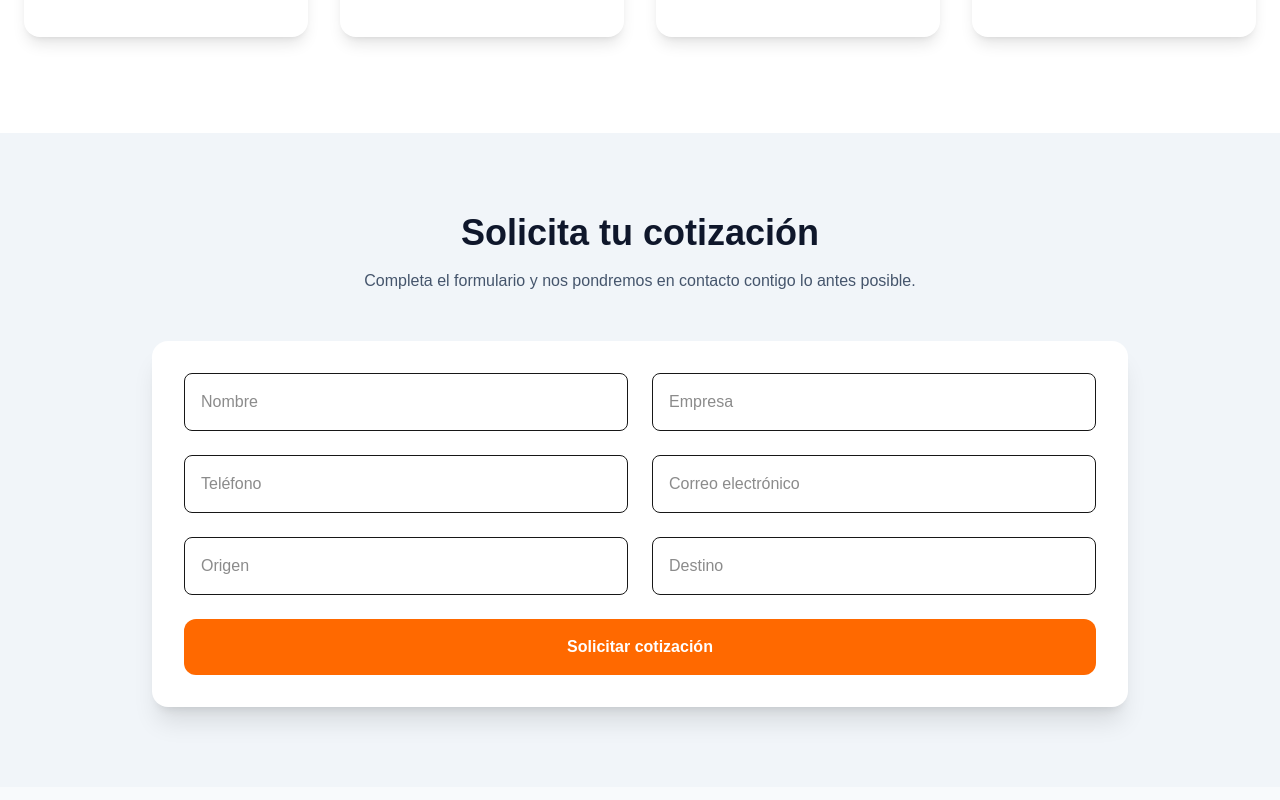
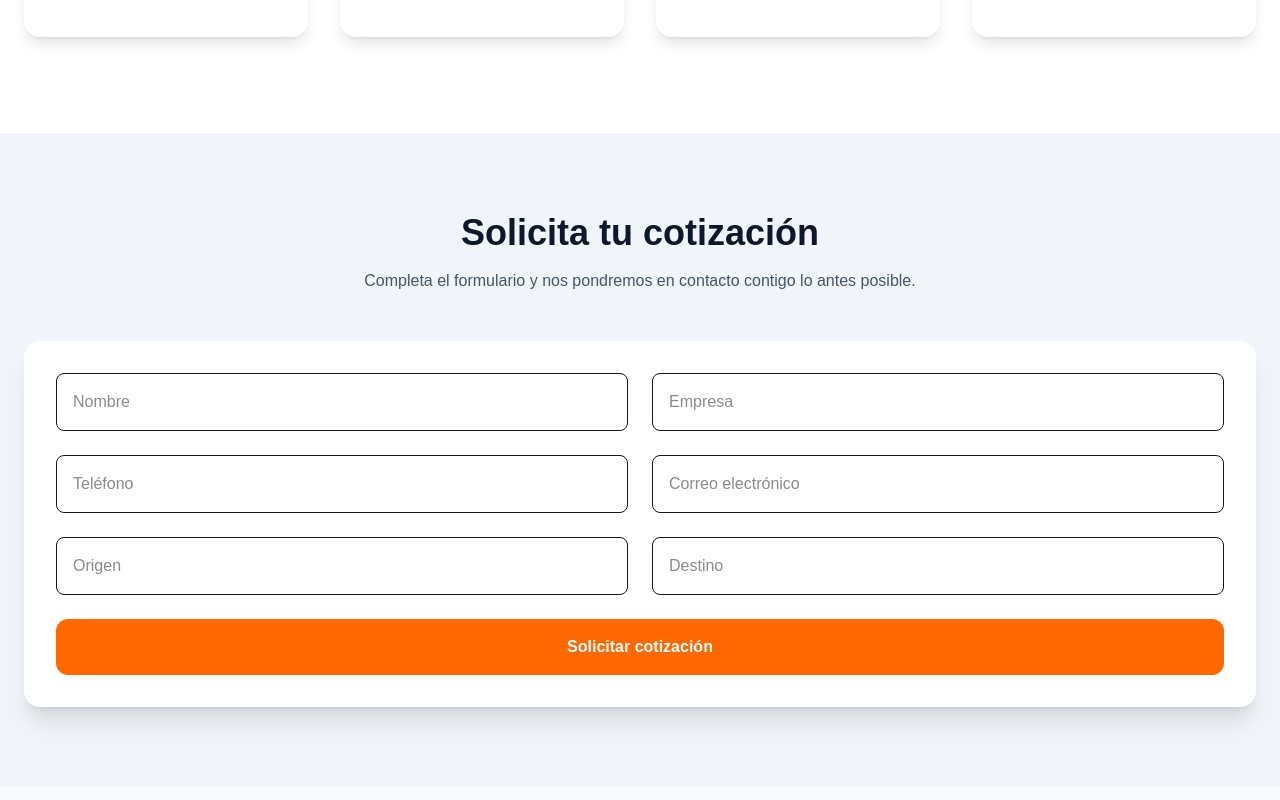
Before and after one commit to Nessoc87/neotransportaciones, a Next.js app: page / in a window 1280 px wide. Shown: the part 2040-2840 px from the top of the page. Built offline with nearby package versions, Linux system fonts and the light colour scheme.

Commit message:
Actualizacion formulario de cotizacion

```diff
--- a/components/QuoteForm.tsx
+++ b/components/QuoteForm.tsx
@@ -1,7 +1,6 @@
 "use client";
 
 export default function QuoteForm() {
-
   const enviarWhatsApp = async (e: React.FormEvent<HTMLFormElement>) => {
     e.preventDefault();
 
@@ -13,7 +12,11 @@ export default function QuoteForm() {
     const email = (form.elements.namedItem("email") as HTMLInputElement).value;
     const origen = (form.elements.namedItem("origen") as HTMLInputElement).value;
     const destino = (form.elements.namedItem("destino") as HTMLInputElement).value;
-    await fetch("https://n8n.srv1300038.hstgr.cloud/webhook/neo-cotizacion", {
+
+    try {
+      await fetch(
+        "https://n8n.srv1300038.hstgr.cloud/webhook/neo-cotizacion",
+        {
           method: "POST",
           headers: {
             "Content-Type": "application/json",
@@ -26,19 +29,13 @@ export default function QuoteForm() {
             origen,
             destino,
           }),
-});
+        }
+      );
+    } catch (error) {
+      console.error("Error enviando a n8n:", error);
+    }
 
-    const mensaje = `
-🚚 NUEVA SOLICITUD DE COTIZACIÓN
-
-👤 Nombre: ${nombre}
-🏢 Empresa: ${empresa}
-📞 Teléfono: ${telefono}
-📧 Email: ${email}
-
-📍 Origen: ${origen}
-📍 Destino: ${destino}
-`;
+    const mensaje = "PRUEBA NEO 999999";
 
     window.open(
       `https://wa.me/528123368621?text=${encodeURIComponent(mensaje)}`,
@@ -47,11 +44,8 @@ export default function QuoteForm() {
   };
 
   return (
-    <section
-      id="cotizacion"
-      className="bg-slate-100 py-20"
-    >
-      <div className="max-w-5xl mx-auto px-6">
+    <section id="cotizacion" className="py-20 bg-slate-100">
+      <div className="container mx-auto px-6">
 
         <div className="text-center mb-12">
           <h2 className="text-4xl font-bold text-slate-900">
```
Lines whose indentation alone changed are shown as unchanged.
